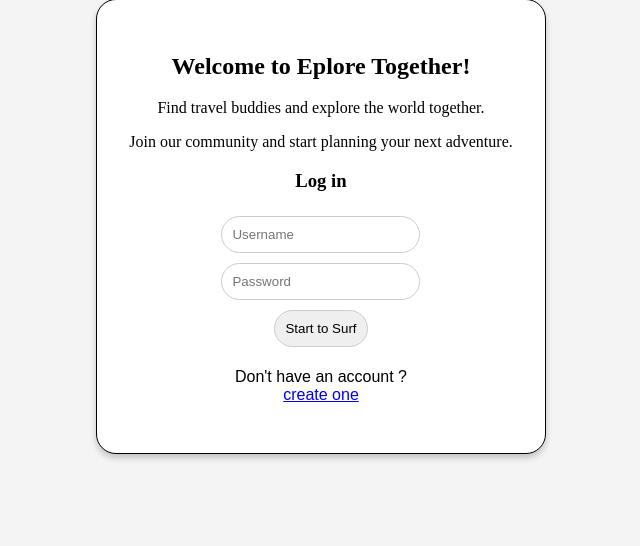
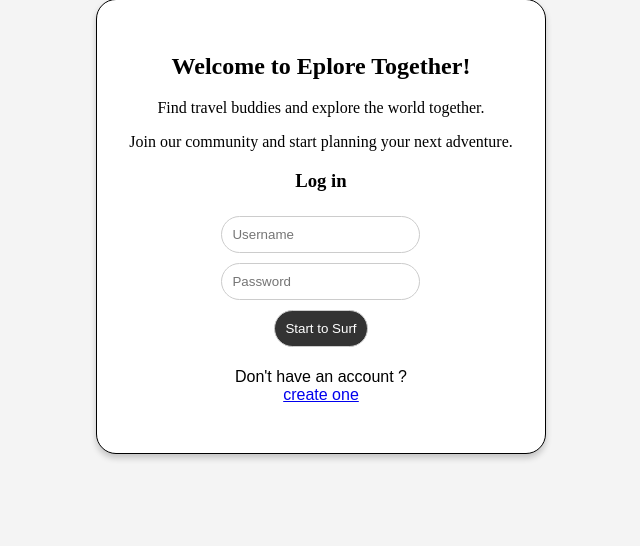
Before and after one commit to Eliasgdr/ExploreTogether, a PHP site: page /login.php in a window 1280 px wide. Shown: the part 136-682 px from the top of the page, without its empty margins (319-959 px from the left). Run offline with PHP 8.4, Linux system fonts and the light colour scheme; some web fonts are replaced.

Commit message:
changement couleur bouton submit

```diff
--- a/public_html/stylessheet/login.css
+++ b/public_html/stylessheet/login.css
@@ -61,3 +61,12 @@ input[type="submit"] {
     border: 1px solid #ccc;
     border-radius: 20px;
 }
+input[type="submit"] {
+    background-color: #333;
+    color: #fff;
+    cursor: pointer;
+}
+
+input[type="submit"]:hover {
+    background-color: #555;
+}
```
